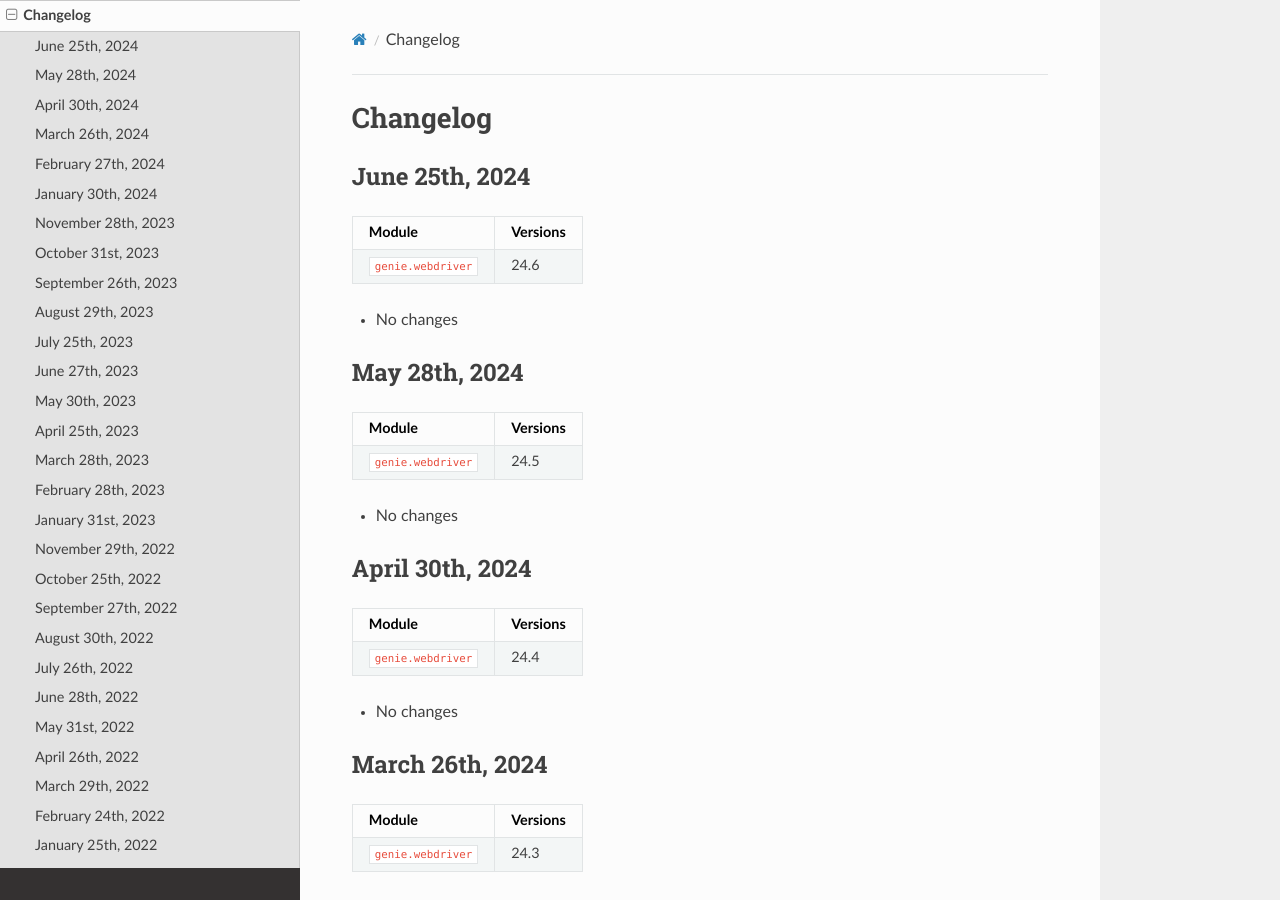
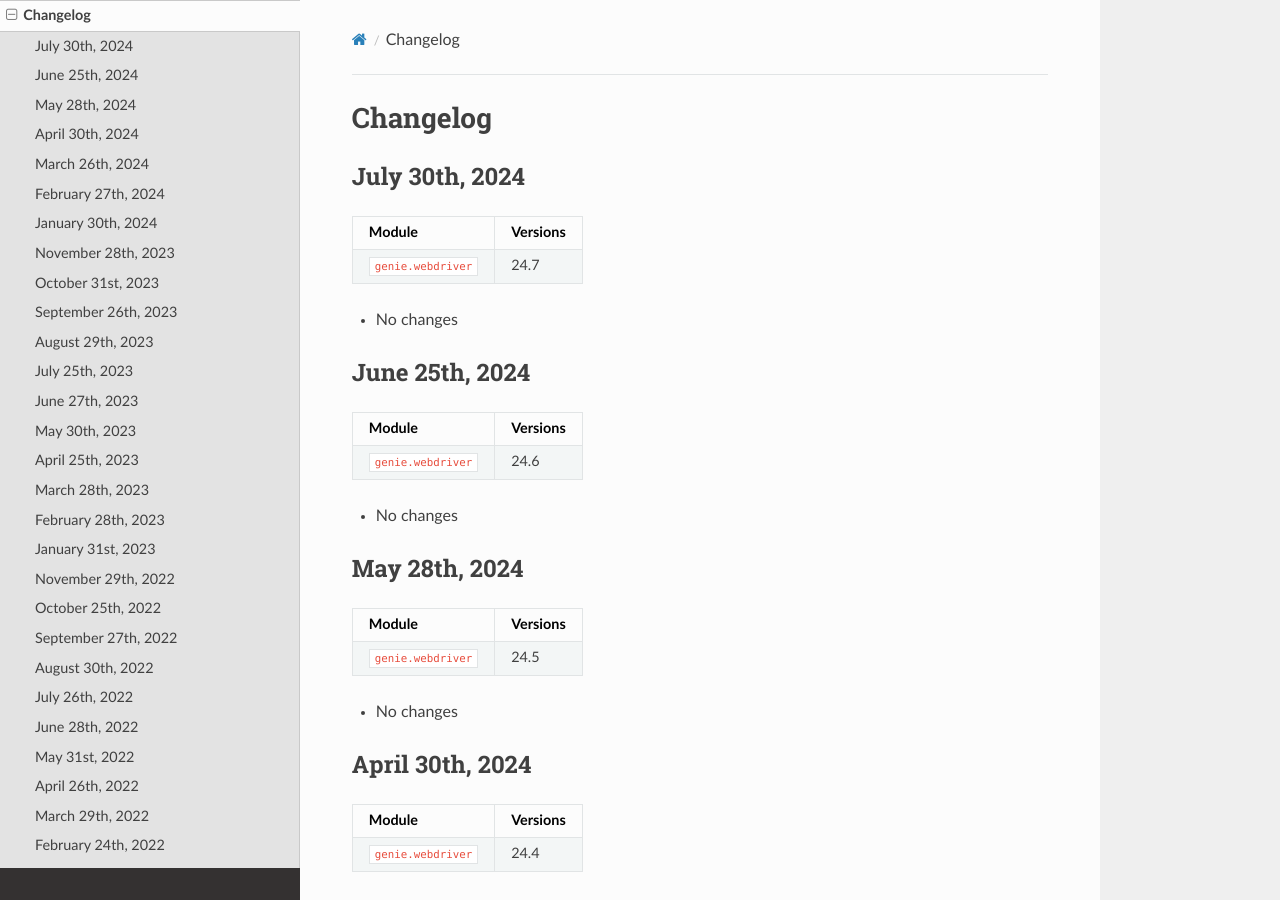
Before and after one commit to CiscoTestAutomation/geniewebdriver, a Sphinx documentation site: the page built from docs/changelog/index.rst, in a window 1280 px wide and 900 px high. Built offline with Sphinx 7.4.7 and the Read the Docs theme 2.0.0, drawn with Linux system fonts in a browser that asks for light colours.

Commit message:
Release_24.7

```diff
--- a/docs/changelog/index.rst
+++ b/docs/changelog/index.rst
@@ -1,5 +1,16 @@
 Changelog
 =========
+
+July 30th, 2024
+------------------
+
++-------------------------------+-------------------------------+
+| Module                        | Versions                      |
++===============================+===============================+
+| ``genie.webdriver``           | 24.7                          |
++-------------------------------+-------------------------------+
+
+- No changes
 
 June 25th, 2024
 ------------------
```
